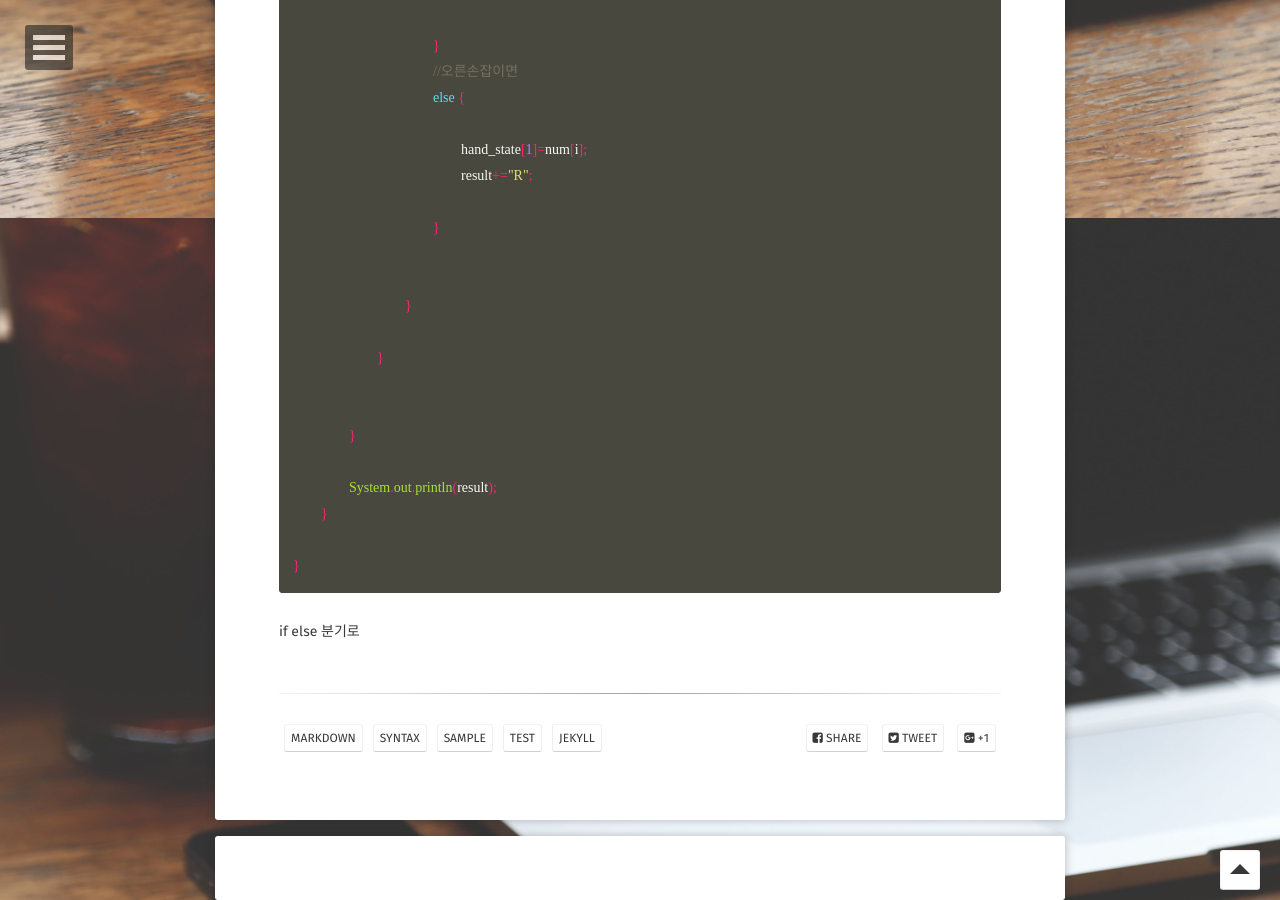
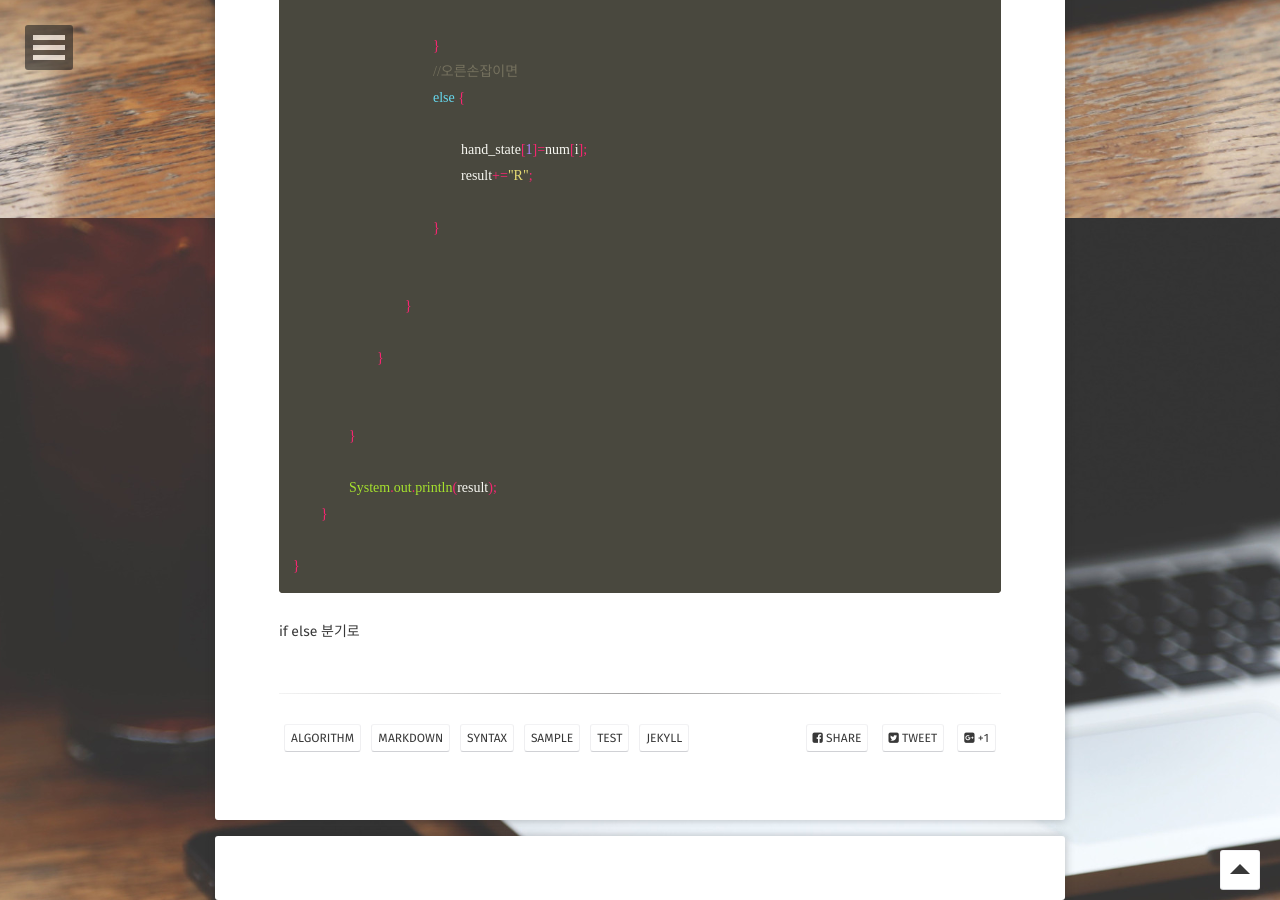
Before and after one commit to limkinam/limkinam.github.io, a Jekyll site: the page built from _posts/2020-06-10-kakao-algo-1.md, in a window 1280 px wide and 900 px high, scrolled down 2482 px. Built offline with Jekyll 4.4.1, drawn with Linux system fonts in a browser that asks for light colours; some web fonts are replaced; comment, search, counter and statistics services are not loaded.

Commit message:
Update 2020-06-10-kakao-algo-1.md

```diff
--- a/_posts/2020-06-10-kakao-algo-1.md
+++ b/_posts/2020-06-10-kakao-algo-1.md
@@ -4,6 +4,7 @@ title:  "2020_상반기_카카오_1번"
 date:   2020-06-10
 excerpt: "문제 풀이 (문제 공유 불가...)"
 tag:
+- algorithm
 - markdown
 - syntax
 - sample
```
